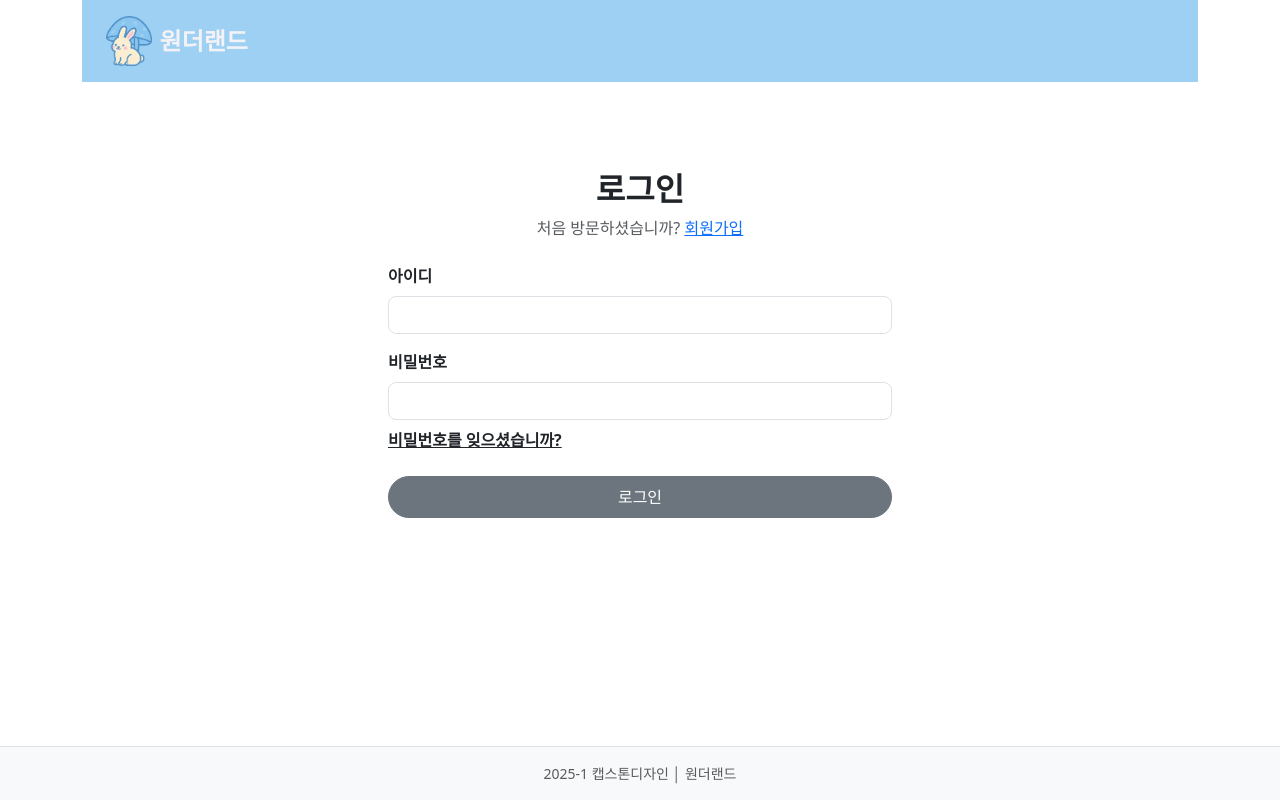
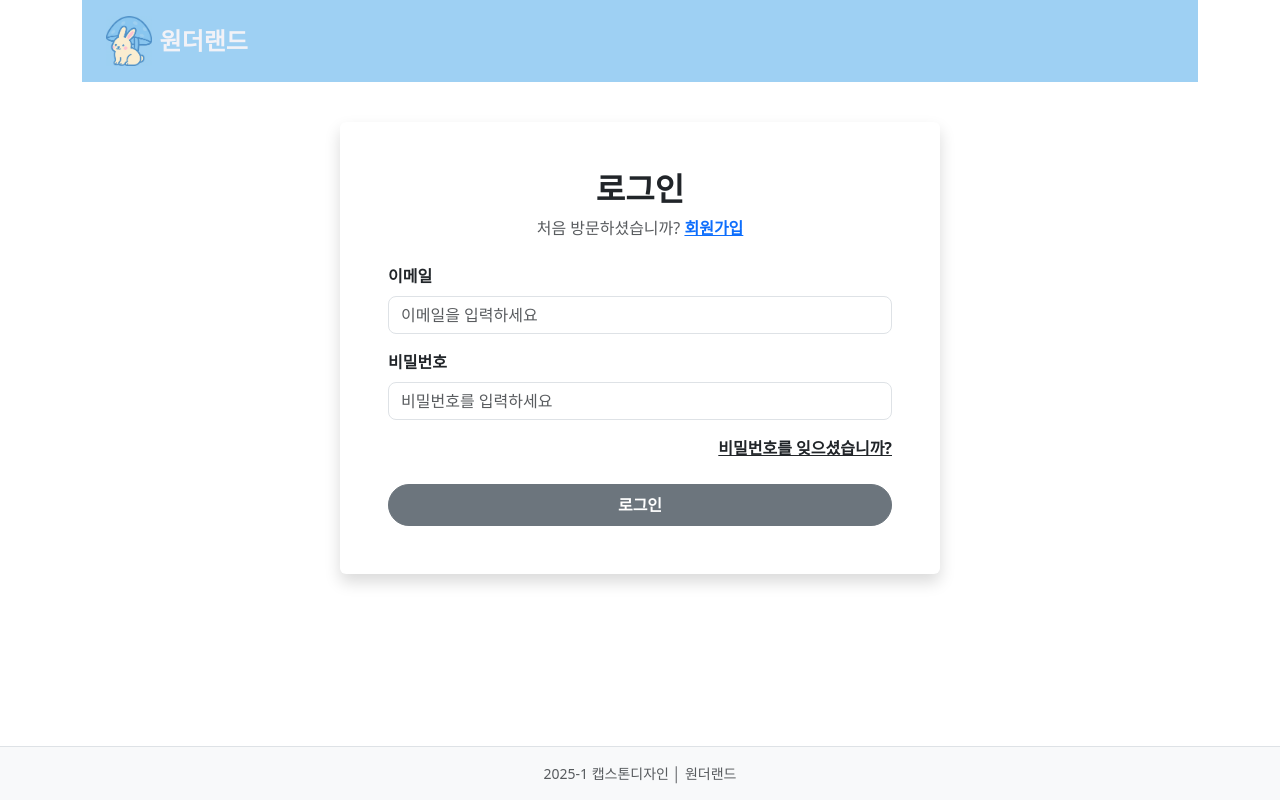
Before and after one commit to fghjklvmbn/WonderLand, a React (Create React App) app in the folder react/: page /login in a window 1280 px wide. Built offline with nearby package versions, Linux system fonts and the light colour scheme.

Commit message:
로그인 및 로그인 유지

```diff
--- a/react/src/context/AuthContext.jsx
+++ b/react/src/context/AuthContext.jsx
@@ -1,12 +1,31 @@
-import React, { createContext, useContext, useState } from 'react';
+// src/context/AuthContext.jsx
+import React, { createContext, useContext, useState, useEffect } from 'react';
 
 const AuthContext = createContext();
 
 export const AuthProvider = ({ children }) => {
-  const [isLoggedIn, setIsLoggedIn] = useState(false);
+  // 🔹 localStorage에 저장된 로그인 상태 확인
+  const [isLoggedIn, setIsLoggedIn] = useState(() => {
+    return localStorage.getItem('isLoggedIn') === 'true';
+  });
 
-  const login = () => setIsLoggedIn(true);
-  const logout = () => setIsLoggedIn(false);
+  // 🔹 로그인 시 상태 저장 및 localStorage 반영
+  const login = () => {
+    setIsLoggedIn(true);
+    localStorage.setItem('isLoggedIn', 'true');
+  };
+
+  // 🔹 로그아웃 시 상태 초기화 및 localStorage 제거
+  const logout = () => {
+    setIsLoggedIn(false);
+    localStorage.removeItem('isLoggedIn');
+  };
+
+  // 🔸 새로고침에도 로그인 유지
+  useEffect(() => {
+    const storedLogin = localStorage.getItem('isLoggedIn') === 'true';
+    if (storedLogin) setIsLoggedIn(true);
+  }, []);
 
   return (
     <AuthContext.Provider value={{ isLoggedIn, login, logout }}>
--- a/react/src/pages/Header.jsx
+++ b/react/src/pages/Header.jsx
@@ -1,17 +1,16 @@
 import React from 'react';
 import { Dropdown } from 'react-bootstrap';
-import { Link, useLocation, useNavigate } from 'react-router-dom'; // 라우팅 관련 훅
+import { Link, useLocation, useNavigate } from 'react-router-dom';
 import Logo from '../images/Logo_ver2.0.png';
 import profile from '../images/뚱이.png';
-import { useAuth } from '../context/AuthContext'; // 로그인 상태를 관리하는 커스텀 훅
+import { useAuth } from '../context/AuthContext';
 
 const Header = () => {
-  const location = useLocation(); // 현재 경로 확인용
-  const navigate = useNavigate(); // 프로그래밍 방식으로 페이지 이동
-  const { isLoggedIn, logout } = useAuth(); // 로그인 상태 및 로그아웃 함수 가져오기
+  const location = useLocation();
+  const navigate = useNavigate();
+  const { isLoggedIn, logout } = useAuth();
 
-  // 로그인 및 회원가입 페이지에서는 검색창/버튼 숨김 처리
-  const hideExtras = location.pathname === '/login' || location.pathname === '/register';
+  const hideExtras = location.pathname === '/login' || location.pathname === '/signup';
 
   return (
     <div className="container">
@@ -19,7 +18,7 @@ const Header = () => {
         style={{ backgroundColor: '#9ED0F3' }}
         className="py-3 px-4 d-flex justify-content-between align-items-center"
       >
-        {/* 왼쪽 로고 및 제목 (클릭 시 메인페이지로 이동) */}
+        {/* 로고 클릭 시 메인 페이지 이동 */}
         <Link
           to="/"
           className="d-flex align-items-center gap-2 text-decoration-none"
@@ -30,10 +29,9 @@ const Header = () => {
           </span>
         </Link>
 
-        {/* 로그인/회원가입 페이지가 아닐 때만 표시 */}
+        {/* 로그인/회원가입 페이지에서는 검색창 숨김 */}
         {!hideExtras && (
           <>
-            {/* 중앙 검색창 */}
             <div className="w-50 position-relative">
               <input
                 type="text"
@@ -43,9 +41,8 @@ const Header = () => {
               <i className="fas fa-search position-absolute top-50 end-0 translate-middle-y pe-3 text-muted"></i>
             </div>
 
-            {/* 오른쪽 영역 - 로그인 상태에 따라 표시 */}
+            {/* 로그인 여부에 따른 오른쪽 메뉴 */}
             {isLoggedIn ? (
-              // 로그인 상태일 때: 내 서재 드롭다운
               <Dropdown align="end">
                 <Dropdown.Toggle
                   variant="light"
@@ -68,7 +65,6 @@ const Header = () => {
                 </Dropdown.Menu>
               </Dropdown>
             ) : (
-              // 로그아웃 상태일 때: 로그인 버튼
               <button
                 onClick={() => navigate('/login')}
                 className="btn btn-light fw-bold px-4 rounded-pill"
--- a/react/src/pages/LoginPage.jsx
+++ b/react/src/pages/LoginPage.jsx
@@ -1,4 +1,3 @@
-// src/pages/LoginPage.jsx
 import React, { useState } from 'react';
 import axios from 'axios';
 import { useNavigate } from 'react-router-dom';
@@ -7,26 +6,27 @@ import { Container, Form, Button, Card } from 'react-bootstrap';
 
 const LoginPage = () => {
   const navigate = useNavigate();
-  const { login } = useAuth();
-
+  const { login } = useAuth(); // ✅ context에 로그인 상태 저장
   const [formData, setFormData] = useState({ email: '', password: '' });
 
   const handleChange = (e) => {
     const { name, value } = e.target;
-    setFormData(prev => ({ ...prev, [name]: value }));
+    setFormData((prev) => ({ ...prev, [name]: value }));
   };
 
   const handleSubmit = async (e) => {
     e.preventDefault();
     try {
       const res = await axios.post('http://localhost:8080/api/users/login', formData);
-      if (res.status === 200) {
-        alert('로그인 성공');
-        login(); // context 로그인 처리
-        navigate('/');
+      if (res.data === '로그인 성공') {
+        login();       // ✅ 로그인 상태 true
+        navigate('/'); // ✅ 메인 페이지로 이동
+      } else {
+        alert(res.data); // 예: 이메일/비밀번호 오류 메시지
       }
     } catch (err) {
-      alert('로그인 실패: 아이디 또는 비밀번호를 확인하세요.');
+      alert('로그인 실패');
+      console.error(err);
     }
   };
 
@@ -41,31 +41,55 @@ const LoginPage = () => {
       }}
     >
       <Container className="d-flex justify-content-center align-items-center">
-        <Card className="p-5 border-0 w-100" style={{ maxWidth: '600px' }}>
+        <Card className="p-5 border-0 shadow w-100" style={{ maxWidth: '600px' }}>
+          {/* ✅ 제목 및 안내 영역 복원 */}
           <h2 className="text-center fw-bold mb-2">로그인</h2>
           <p className="text-center text-muted mb-4">
             처음 방문하셨습니까?{' '}
-            <a href="/signup" className="text-decoration-underline">회원가입</a>
+            <a href="/signup" className="text-decoration-underline fw-semibold">
+              회원가입
+            </a>
           </p>
 
           <Form onSubmit={handleSubmit}>
             <Form.Group className="mb-3">
-              <Form.Label className="fw-semibold">아이디</Form.Label>
-              <Form.Control type="text" name="email" required onChange={handleChange} className="rounded-3" />
+              <Form.Label className="fw-semibold">이메일</Form.Label>
+              <Form.Control
+                type="email"
+                name="email"
+                className="rounded-3"
+                placeholder="이메일을 입력하세요"
+                value={formData.email}
+                onChange={handleChange}
+                required
+              />
             </Form.Group>
 
-            <Form.Group className="mb-2">
+            <Form.Group className="mb-3">
               <Form.Label className="fw-semibold">비밀번호</Form.Label>
-              <Form.Control type="password" name="password" required onChange={handleChange} className="rounded-3" />
+              <Form.Control
+                type="password"
+                name="password"
+                className="rounded-3"
+                placeholder="비밀번호를 입력하세요"
+                value={formData.password}
+                onChange={handleChange}
+                required
+              />
             </Form.Group>
 
-            <div className="mb-4">
+            <div className="mb-4 text-end">
               <a href="/forgot" className="text-dark fw-semibold text-decoration-underline">
                 비밀번호를 잊으셨습니까?
               </a>
             </div>
 
-            <Button variant="secondary" type="submit" className="w-100 rounded-pill py-2">
+            {/* ✅ 원래 스타일의 버튼 재현 */}
+            <Button
+              variant="secondary"
+              type="submit"
+              className="w-100 rounded-pill py-2 fw-semibold"
+            >
               로그인
             </Button>
           </Form>
```
Also changed, not shown: 1 other file (tests, documents, lock files or other folders).
